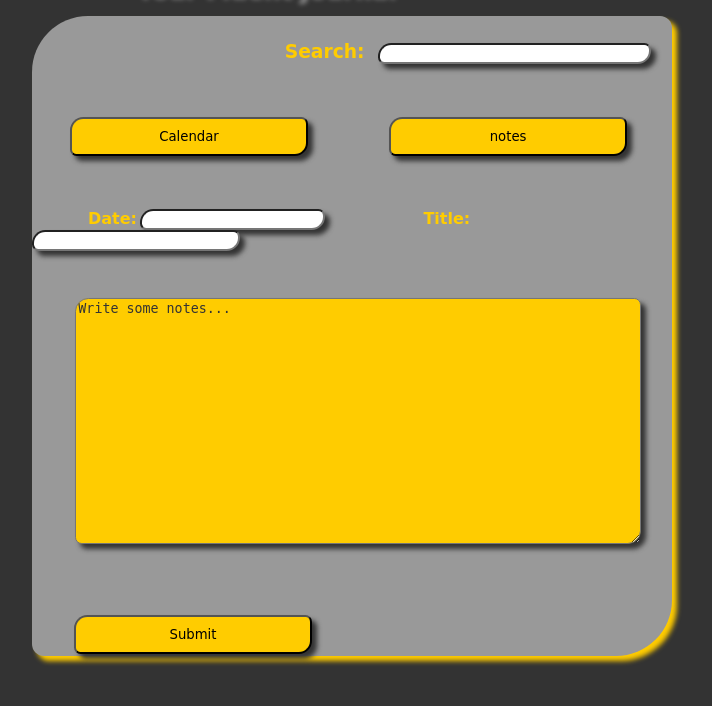
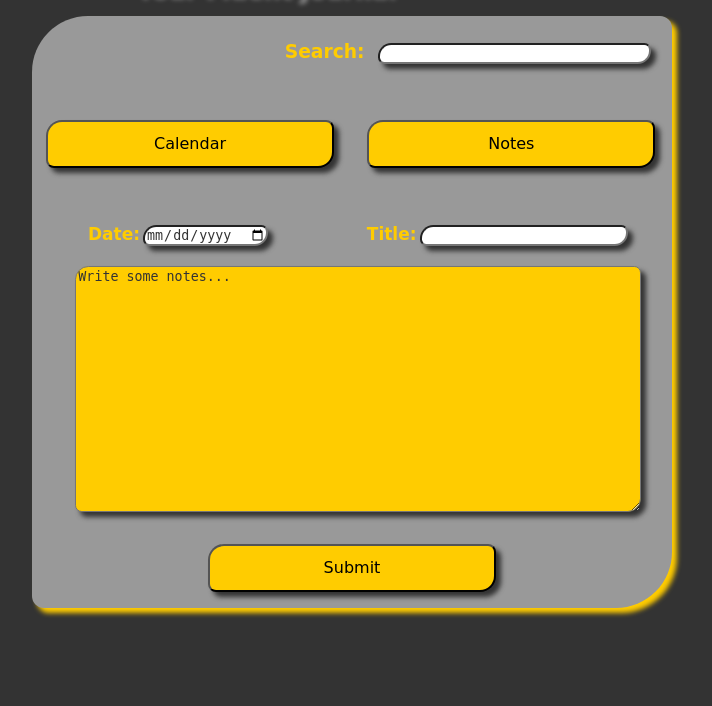
Before and after one commit to Mortadi/web-app, a PHP site: page / in a window 1280 px wide. Shown: the part 74-780 px from the top of the page, without its empty margins (288-1000 px from the left). Run offline with PHP 8.4, Linux system fonts and the light colour scheme; some libraries are stand-ins or nearby versions; some web fonts are replaced.

Commit message:
Added title and date field to my app

```diff
--- a/per diem/css/style.css
+++ b/per diem/css/style.css
@@ -9,7 +9,7 @@ font-family: 'Simonetta', cursive;
 background-color:#999;
 margin:1em auto;
 width: 40em;
-height: 40em;
+height: 37em;
 border-radius: 3.5em 0.75em;
 -moz-box-shadow: 5px 5px 5px #FC0;
 -webkit-box-shadow:  5px 5px 5px #FC0;
@@ -33,13 +33,14 @@ margin-right:5em;
 
 }
 button{
-margin: 4em 2.85em;
+margin:3.5em 0.88em;
+padding:0;
 width: 18em;
 height:3em;
 background-color: #FC0;
 display: inline;
 font-family: 'Simonetta', cursive;
-font-size: 13.25px;
+font-size: 16px;
 border-radius: 1em 0.5em;
 -moz-box-shadow: 5px 5px 5px #333;
 -webkit-box-shadow:  5px 5px 5px #333;
@@ -48,7 +49,7 @@ box-shadow: 5px 5px 5px #333;
 textarea{
 width: 42em;
 height:18em;
-margin: 3.5em 3.25em;
+margin: 1.5em 3.25em;
 background-color: #FC0;
 color: #333;
 border-radius: 1em 0.5em;
@@ -58,8 +59,8 @@ box-shadow: 5px 5px 5px #333;
 padding: 2px;
 }
 .submit{
-margin-top:1.5em;
-margin-left: 3.15em;
+margin-top:0.5em;
+margin-left: 11em;
 }
 .search{
 	width: 20em;
@@ -107,7 +108,7 @@ padding: 0;
 }
 h4{
 	color: #FC0;
-size:9px;
+font-size:17px;
 display: inline;
 margin-right:3px;
 }
--- a/per diem/index.html
+++ b/per diem/index.html
@@ -19,8 +19,8 @@
 
 </br>
 <button type="calendar">Calendar</button>
-<button type="notes">notes</button>
-<div class="info"><h4>Date:</h4><input type="text" class="datebox"></input>
+<button type="notes">Notes</button>
+<div class="info"><h4>Date:</h4><input type="date" class="datebox"></input>
 <h4>Title:</h4><input type="text" class="titlebox"></input></div>
 <textarea>Write some notes...</textarea></br>
 
```
